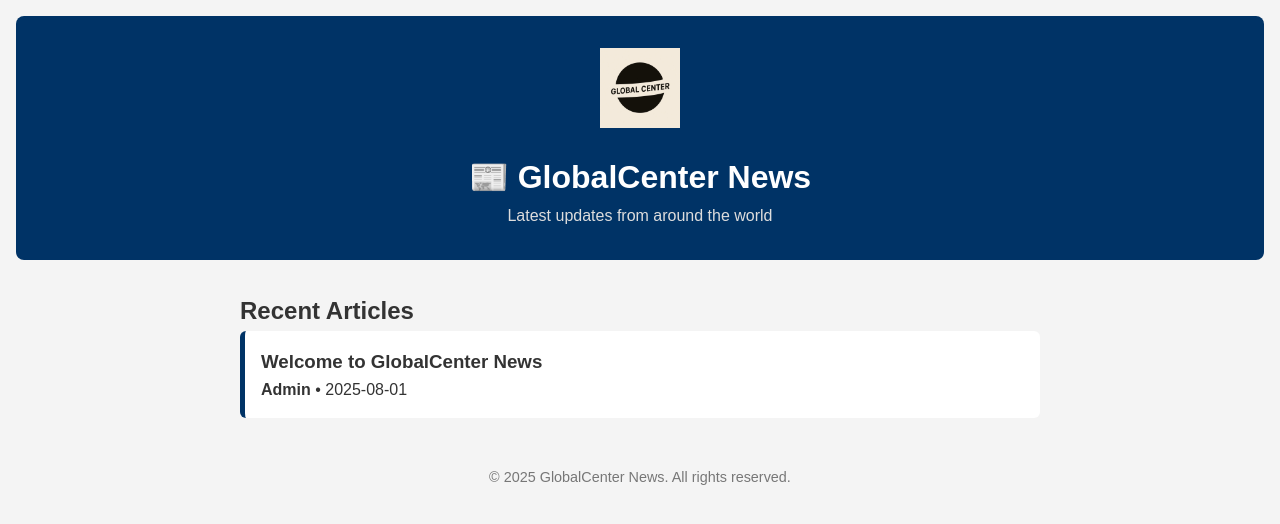
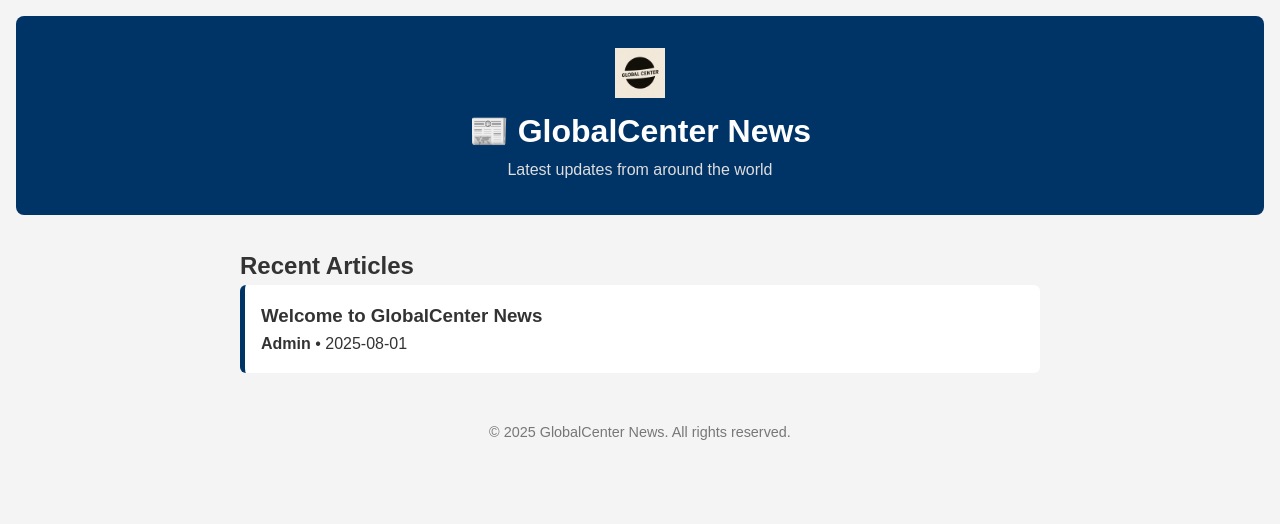
Before and after one commit to Dearev/GlobalCenterNews, a plain HTML site: page index.html in a window 1280 px wide. Drawn offline with Linux system fonts and the light colour scheme.

Commit message:
Update styles.css

```diff
--- a/styles.css
+++ b/styles.css
@@ -65,9 +65,11 @@ footer {
   color: #777;
 }
 
-/* Logo Styling */
 .logo {
-  width: 80px;
+  width: 50px;       /* Smaller width */
   height: auto;
-  margin-bottom: 1rem;
+  margin-bottom: 0.5rem;
+  display: block;
+  margin-left: auto;
+  margin-right: auto;
 }
```
